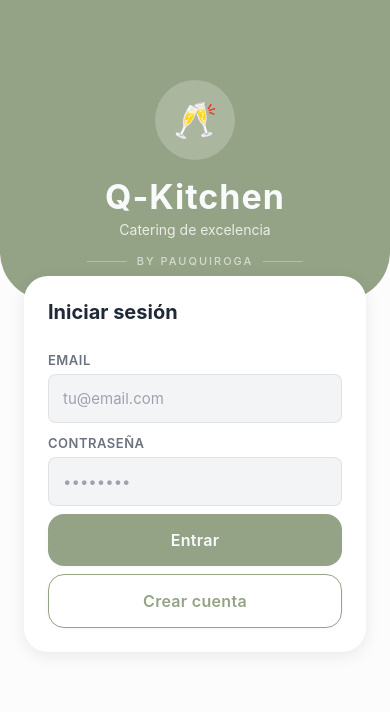
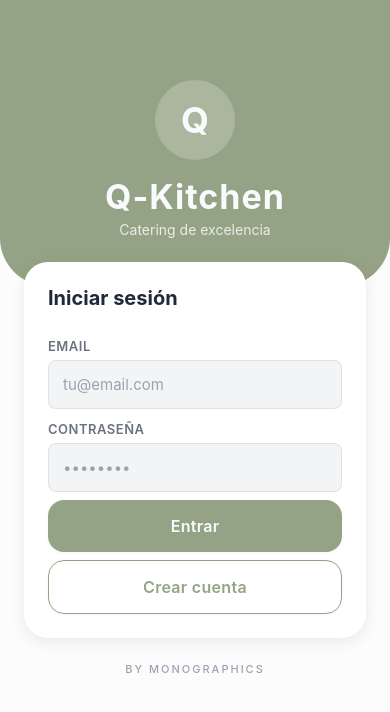
Before and after one commit to developmex/QKitchenApp, a React Native app: screen /Settings in a window 390 px wide. Shown: the top 712 px of the page. Built offline with nearby package versions, Linux system fonts and the light colour scheme.

Commit message:
fix: correcciones UX/UI reportadas por Carlos — KeyboardAvoidingView, SafeArea, branding monographics, flat icons, perfil editable, rol solo lectura

```diff
--- a/src/navigation/AppNavigator.tsx
+++ b/src/navigation/AppNavigator.tsx
@@ -17,10 +17,10 @@ import NewOrderScreen from '../screens/NewOrderScreen';
 const Stack = createNativeStackNavigator();
 const Tab = createBottomTabNavigator();
 
-function TabIcon({ emoji, label, focused }: { emoji: string; label: string; focused: boolean }) {
+function TabIcon({ label, focused, icon }: { label: string; focused: boolean; icon: string }) {
   return (
     <View style={styles.tabItem}>
-      <Text style={[styles.tabEmoji, focused && styles.tabEmojiActive]}>{emoji}</Text>
+      <Text style={[styles.tabIcon, focused && styles.tabIconActive]}>{icon}</Text>
       <Text style={[styles.tabLabel, focused && styles.tabLabelActive]}>{label}</Text>
     </View>
   );
@@ -51,14 +51,14 @@ function MainTabs() {
     >
       {isStaff && (
         <Tab.Screen name="Dashboard" component={DashboardScreen}
-          options={{ tabBarIcon: ({ focused }) => <TabIcon emoji="🏠" label="Inicio" focused={focused} /> }} />
+          options={{ tabBarIcon: ({ focused }) => <TabIcon icon="◇" label="Inicio" focused={focused} /> }} />
       )}
       {(isStaff || isCustomer) && (
         <Tab.Screen name={isCustomer ? "Menu" : "Orders"} component={isCustomer ? CustomerMenuScreen : OrdersScreen}
-          options={{ tabBarIcon: ({ focused }) => <TabIcon emoji={isCustomer ? "🍽️" : "📋"} label={isCustomer ? "Menú" : "Órdenes"} focused={focused} /> }} />
+          options={{ tabBarIcon: ({ focused }) => <TabIcon icon={isCustomer ? "▤" : "☰"} label={isCustomer ? "Menú" : "Órdenes"} focused={focused} /> }} />
       )}
       <Tab.Screen name="Settings" component={SettingsScreen}
-        options={{ tabBarIcon: ({ focused }) => <TabIcon emoji="⚙️" label="Ajustes" focused={focused} /> }} />
+        options={{ tabBarIcon: ({ focused }) => <TabIcon icon="◎" label="Ajustes" focused={focused} /> }} />
     </Tab.Navigator>
   );
 }
@@ -121,8 +121,8 @@ const styles = StyleSheet.create({
   loading: { flex: 1, backgroundColor: Colors.bg, alignItems: 'center', justifyContent: 'center' },
   loadingText: { fontSize: 16, color: Colors.textMuted },
   tabItem: { alignItems: 'center', justifyContent: 'center', width: 64 },
-  tabEmoji: { fontSize: 22, opacity: 0.4 },
-  tabEmojiActive: { opacity: 1 },
+  tabIcon: { fontSize: 20, color: Colors.textMuted, opacity: 0.5 },
+  tabIconActive: { color: Colors.primary, opacity: 1 },
   tabLabel: { fontSize: 10, color: Colors.textMuted, marginTop: 2 },
   tabLabelActive: { color: Colors.primary, fontWeight: '600' },
 });
--- a/src/screens/LoginScreen.tsx
+++ b/src/screens/LoginScreen.tsx
@@ -1,6 +1,6 @@
 import React, { useState } from 'react';
 import {
-  View, Text, TextInput, StyleSheet, KeyboardAvoidingView, Platform,
+  View, Text, TextInput, StyleSheet, KeyboardAvoidingView, Platform, ScrollView,
 } from 'react-native';
 import { useNavigation } from '@react-navigation/native';
 import { useAuthStore } from '../stores/authStore';
@@ -25,7 +25,6 @@ export default function LoginScreen() {
       const tok = data.access_token || data.accessToken || data.token || '';
       const refTok = data.refresh_token || data.refreshToken || tok;
       let usr = data.user || {};
-      // API retorna user.name como "Admin Test" — separar en first/last
       if (usr.name && !usr.first_name) {
         const parts = (usr.name || '').split(' ');
         usr = { ...usr, first_name: parts[0] || '', last_name: parts.slice(1).join(' ') || '' };
@@ -38,18 +37,22 @@ export default function LoginScreen() {
   };
 
   return (
-    <KeyboardAvoidingView style={styles.root} behavior={Platform.OS === 'ios' ? 'padding' : undefined}>
+    <KeyboardAvoidingView
+      style={styles.root}
+      behavior={Platform.OS === 'ios' ? 'padding' : 'height'}
+      keyboardVerticalOffset={Platform.OS === 'ios' ? 0 : -60}
+    >
+      <ScrollView
+        contentContainerStyle={styles.scroll}
+        keyboardShouldPersistTaps="handled"
+        bounces={false}
+      >
         <View style={styles.topSection}>
           <View style={styles.logoCircle}>
-          <Text style={styles.logoIcon}>🥂</Text>
+            <Text style={styles.logoIcon}>Q</Text>
           </View>
           <Text style={styles.brandName}>Q-Kitchen</Text>
           <Text style={styles.tagline}>Catering de excelencia</Text>
-        <View style={styles.dividerRow}>
-          <View style={styles.dividerLine} />
-          <Text style={styles.dividerText}>by PauQuiroga</Text>
-          <View style={styles.dividerLine} />
-        </View>
         </View>
 
         <View style={styles.card}>
@@ -87,12 +90,16 @@ export default function LoginScreen() {
           <Button title="Entrar" onPress={handleLogin} loading={loading} style={{ marginTop: Spacing.sm }} />
           <Button title="Crear cuenta" onPress={() => navigation.navigate('Register')} variant="outline" style={{ marginTop: Spacing.sm }} />
         </View>
+
+        <Text style={styles.footer}>by monographics</Text>
+      </ScrollView>
     </KeyboardAvoidingView>
   );
 }
 
 const styles = StyleSheet.create({
   root: { flex: 1, backgroundColor: Colors.bg },
+  scroll: { flexGrow: 1 },
   topSection: {
     alignItems: 'center',
     paddingTop: 80,
@@ -107,7 +114,7 @@ const styles = StyleSheet.create({
     alignItems: 'center', justifyContent: 'center',
     marginBottom: Spacing.md,
   },
-  logoIcon: { fontSize: 36 },
+  logoIcon: { fontSize: 36, fontWeight: '700', color: Colors.textInverse },
   brandName: {
     fontSize: 34, fontWeight: '700', color: Colors.textInverse,
     letterSpacing: 1, marginBottom: 4,
@@ -116,9 +123,15 @@ const styles = StyleSheet.create({
     fontSize: 14, color: 'rgba(255,255,255,0.8)',
     fontWeight: '400', marginBottom: Spacing.md,
   },
-  dividerRow: { flexDirection: 'row', alignItems: 'center', gap: 10 },
-  dividerLine: { width: 40, height: 1, backgroundColor: 'rgba(255,255,255,0.3)' },
-  dividerText: { fontSize: 11, color: 'rgba(255,255,255,0.6)', fontWeight: '500', letterSpacing: 2, textTransform: 'uppercase' },
+  footer: {
+    textAlign: 'center',
+    fontSize: 11,
+    color: Colors.textLight,
+    fontWeight: '500',
+    letterSpacing: 2,
+    textTransform: 'uppercase',
+    paddingVertical: Spacing.lg,
+  },
 
   card: {
     marginHorizontal: Spacing.lg,
--- a/src/screens/RegisterScreen.tsx
+++ b/src/screens/RegisterScreen.tsx
@@ -46,8 +46,12 @@ export default function RegisterScreen({ navigation }: any) {
   };
 
   return (
-    <KeyboardAvoidingView style={styles.root} behavior={Platform.OS === 'ios' ? 'padding' : undefined}>
-      <ScrollView contentContainerStyle={styles.scroll}>
+    <KeyboardAvoidingView
+      style={styles.root}
+      behavior={Platform.OS === 'ios' ? 'padding' : 'height'}
+      keyboardVerticalOffset={Platform.OS === 'ios' ? 0 : -60}
+    >
+      <ScrollView contentContainerStyle={styles.scroll} keyboardShouldPersistTaps="handled" bounces={false}>
         <View style={styles.topSection}>
           <Text style={styles.brandName}>Q-Kitchen</Text>
           <Text style={styles.tagline}>Crear cuenta nueva</Text>
@@ -73,6 +77,8 @@ export default function RegisterScreen({ navigation }: any) {
           <Button title="Crear cuenta" onPress={handleRegister} loading={loading} style={{ marginTop: Spacing.sm }} />
           <Button title="Volver al login" onPress={() => navigation.goBack()} variant="outline" style={{ marginTop: Spacing.sm }} />
         </View>
+
+        <Text style={styles.footer}>by monographics</Text>
       </ScrollView>
     </KeyboardAvoidingView>
   );
@@ -93,6 +99,15 @@ const styles = StyleSheet.create({
     backgroundColor: Colors.surface, borderRadius: Radius.lg,
     padding: Spacing.lg, ...Shadows.lg,
   },
+  footer: {
+    textAlign: 'center',
+    fontSize: 11,
+    color: Colors.textLight,
+    fontWeight: '500',
+    letterSpacing: 2,
+    textTransform: 'uppercase',
+    paddingVertical: Spacing.lg,
+  },
   label: {
     fontSize: 13, fontWeight: '600', color: Colors.textMuted,
     marginBottom: 6, marginTop: 12, textTransform: 'uppercase', letterSpacing: 0.5,
--- a/src/screens/SettingsScreen.tsx
+++ b/src/screens/SettingsScreen.tsx
@@ -1,5 +1,5 @@
-import React from 'react';
-import { View, Text, StyleSheet, ScrollView, Alert } from 'react-native';
+import React, { useState } from 'react';
+import { View, Text, StyleSheet, ScrollView, Alert, TextInput } from 'react-native';
 import { useAuthStore } from '../stores/authStore';
 import { api } from '../services/api';
 import { Colors, Radius, Shadows, Spacing, ROLE_LABELS } from '../utils/theme';
@@ -9,7 +9,40 @@ export default function SettingsScreen() {
   const user = useAuthStore((s) => s.user);
   const company = useAuthStore((s) => s.company);
   const role = useAuthStore((s) => s.role);
+  const setUser = useAuthStore((s) => s.setUser);
   const logout = useAuthStore((s) => s.logout);
+
+  const [editing, setEditing] = useState(false);
+  const [firstName, setFirstName] = useState(user?.first_name || '');
+  const [lastName, setLastName] = useState(user?.last_name || '');
+  const [phone, setPhone] = useState(user?.phone || '');
+  const [language, setLanguage] = useState(user?.language || 'ES');
+  const [saving, setSaving] = useState(false);
+
+  const handleSave = async () => {
+    if (!firstName.trim()) {
+      Alert.alert('Error', 'El nombre es obligatorio');
+      return;
+    }
+    setSaving(true);
+    try {
+      const res = await api.updateProfile({
+        first_name: firstName.trim(),
+        last_name: lastName.trim(),
+        phone: phone.trim(),
+        language,
+      });
+      const data = res.data || res;
+      const updatedUser = data.user || data;
+      setUser({ ...user, ...updatedUser, first_name: firstName.trim(), last_name: lastName.trim(), phone: phone.trim(), language });
+      setEditing(false);
+      Alert.alert('Perfil actualizado', 'Tus datos se guardaron correctamente');
+    } catch (e: any) {
+      Alert.alert('Error', e.message || 'No se pudo actualizar el perfil');
+    } finally {
+      setSaving(false);
+    }
+  };
 
   const handleLogout = () => {
     Alert.alert('Cerrar sesión', '¿Estás seguro?', [
@@ -31,6 +64,22 @@ export default function SettingsScreen() {
     </View>
   );
 
+  const EditableRow = ({ label, value, onChange, placeholder, keyboardType }: {
+    label: string; value: string; onChange: (v: string) => void; placeholder: string; keyboardType?: any;
+  }) => (
+    <View style={styles.row}>
+      <Text style={styles.rowLabel}>{label}</Text>
+      <TextInput
+        style={styles.rowInput}
+        value={value}
+        onChangeText={onChange}
+        placeholder={placeholder}
+        placeholderTextColor={Colors.textLight}
+        keyboardType={keyboardType}
+      />
+    </View>
+  );
+
   return (
     <ScrollView style={styles.root}>
       {/* Header */}
@@ -47,12 +96,51 @@ export default function SettingsScreen() {
 
       {/* Info */}
       <View style={styles.card}>
-        <Text style={styles.cardTitle}>Información</Text>
-        <Row label="Empresa" value={company?.name || 'Q-Kitchen'} />
+        <View style={styles.cardHeader}>
+          <Text style={styles.cardTitle}>Información</Text>
+          {!editing ? (
+            <Button title="Editar" onPress={() => setEditing(true)} variant="outline" style={{ paddingVertical: 6, paddingHorizontal: 16, minHeight: 0 }} />
+          ) : null}
+        </View>
+
+        {editing ? (
+          <>
+            <EditableRow label="Nombre" value={firstName} onChange={setFirstName} placeholder="Tu nombre" />
+            <EditableRow label="Apellido" value={lastName} onChange={setLastName} placeholder="Tu apellido" />
+          </>
+        ) : (
+          <Row label="Nombre" value={`${user?.first_name || ''} ${user?.last_name || ''}`.trim() || '—'} />
+        )}
+
+        <Row label="Email" value={user?.email || '—'} />
+
+        {editing ? (
+          <EditableRow label="Teléfono" value={phone} onChange={setPhone} placeholder="+52 555 123 4567" keyboardType="phone-pad" />
+        ) : (
+          <Row label="Teléfono" value={user?.phone || '—'} />
+        )}
+
+        {editing ? (
+          <EditableRow label="Idioma" value={language} onChange={setLanguage} placeholder="ES" />
+        ) : (
+          <Row label="Idioma" value={user?.language || 'ES'} />
+        )}
+
+        {/* Rol: solo lectura */}
         <Row label="Rol" value={ROLE_LABELS[user?.role_id || 1] || role} />
-        <Row label="Email" value={user?.email || '—'} />
-        <Row label="Teléfono" value={user?.phone || '—'} />
-        <Row label="Idioma" value={user?.language || 'ES'} />
+
+        {editing && (
+          <View style={styles.editActions}>
+            <Button title="Cancelar" onPress={() => {
+              setFirstName(user?.first_name || '');
+              setLastName(user?.last_name || '');
+              setPhone(user?.phone || '');
+              setLanguage(user?.language || 'ES');
+              setEditing(false);
+            }} variant="outline" style={{ flex: 1 }} />
+            <Button title="Guardar" onPress={handleSave} loading={saving} style={{ flex: 1 }} />
+          </View>
+        )}
       </View>
 
       {/* Logout */}
@@ -61,6 +149,7 @@ export default function SettingsScreen() {
       </View>
 
       <Text style={styles.version}>QKitchen App v1.0.0</Text>
+      <Text style={styles.branding}>by monographics</Text>
       <View style={{ height: 40 }} />
     </ScrollView>
   );
@@ -92,17 +181,38 @@ const styles = StyleSheet.create({
     backgroundColor: Colors.surface, borderRadius: Radius.md,
     padding: Spacing.md, ...Shadows.sm,
   },
-  cardTitle: { fontSize: 16, fontWeight: '700', color: Colors.text, marginBottom: Spacing.md },
+  cardHeader: {
+    flexDirection: 'row', justifyContent: 'space-between', alignItems: 'center',
+    marginBottom: Spacing.md,
+  },
+  cardTitle: { fontSize: 16, fontWeight: '700', color: Colors.text },
 
   row: {
-    flexDirection: 'row', justifyContent: 'space-between',
+    flexDirection: 'row', justifyContent: 'space-between', alignItems: 'center',
     paddingVertical: 10, borderBottomWidth: 1, borderBottomColor: Colors.bgAlt,
   },
-  rowLabel: { fontSize: 14, color: Colors.textMuted },
-  rowValue: { fontSize: 14, fontWeight: '500', color: Colors.text },
+  rowLabel: { fontSize: 14, color: Colors.textMuted, flex: 1 },
+  rowValue: { fontSize: 14, fontWeight: '500', color: Colors.text, textAlign: 'right', flex: 2 },
+  rowInput: {
+    fontSize: 14, fontWeight: '500', color: Colors.text, textAlign: 'right', flex: 2,
+    backgroundColor: Colors.bgAlt, borderRadius: Radius.sm, padding: 8, borderWidth: 1, borderColor: Colors.surfaceBorder,
+  },
+
+  editActions: {
+    flexDirection: 'row', gap: Spacing.sm, marginTop: Spacing.md,
+  },
 
   version: {
     textAlign: 'center', color: Colors.textLight, fontSize: 12,
     marginTop: Spacing.xl,
   },
+  branding: {
+    textAlign: 'center',
+    fontSize: 11,
+    color: Colors.textLight,
+    fontWeight: '500',
+    letterSpacing: 2,
+    textTransform: 'uppercase',
+    marginTop: Spacing.xs,
+  },
 });
--- a/src/services/api.ts
+++ b/src/services/api.ts
@@ -122,6 +122,10 @@ class ApiClient {
   async getStaff() {
     return this.request('/employee');
   }
+
+  async updateProfile(data: Record<string, unknown>) {
+    return this.request('/user', { method: 'PUT', body: data });
+  }
 }
 
 export const api = new ApiClient();
```
Also changed, not shown: src/screens/DashboardScreen.tsx (+7 -7 lines), src/screens/OrdersScreen.tsx (+8 -7 lines), src/stores/authStore.ts (+9 -0 lines). Lines whose indentation alone changed are shown as unchanged.
